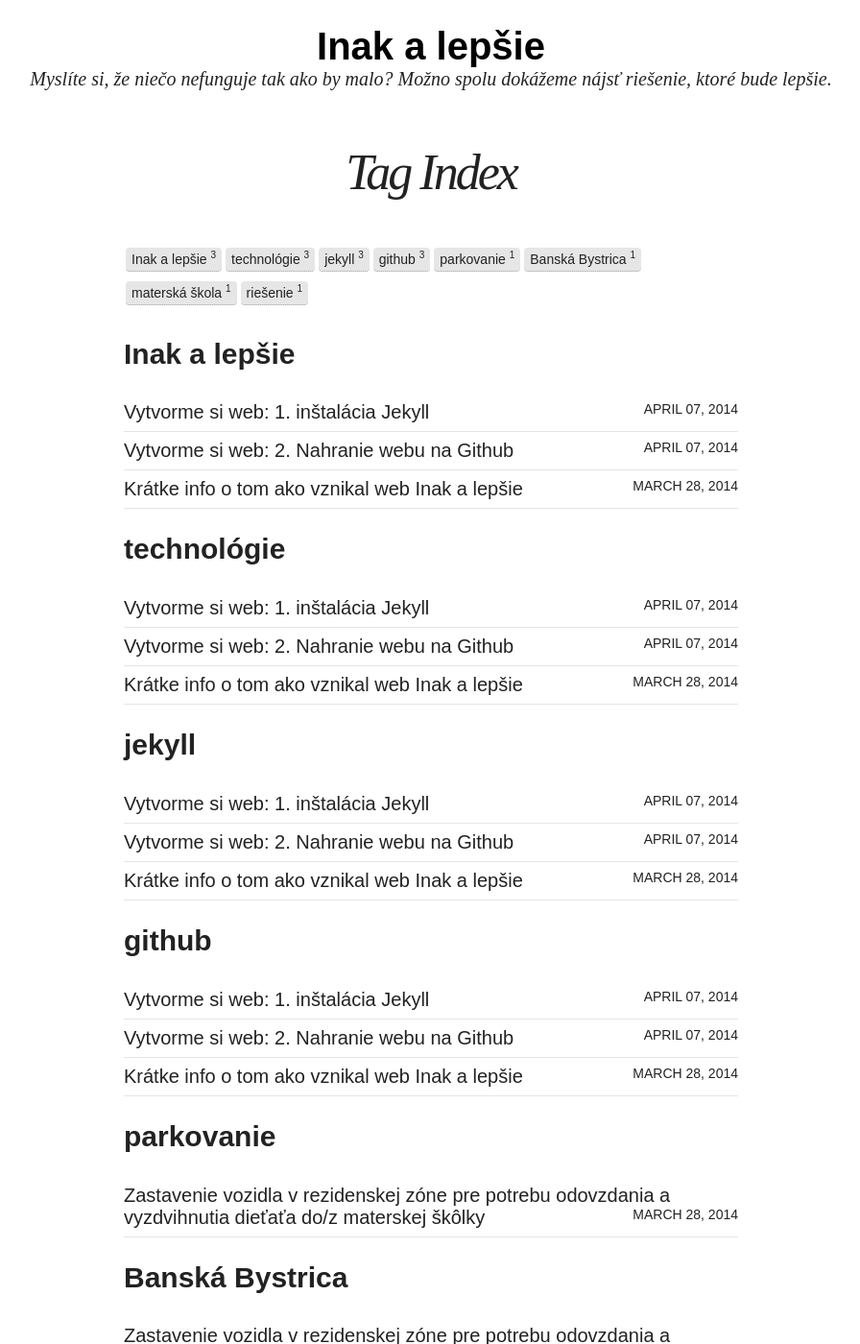
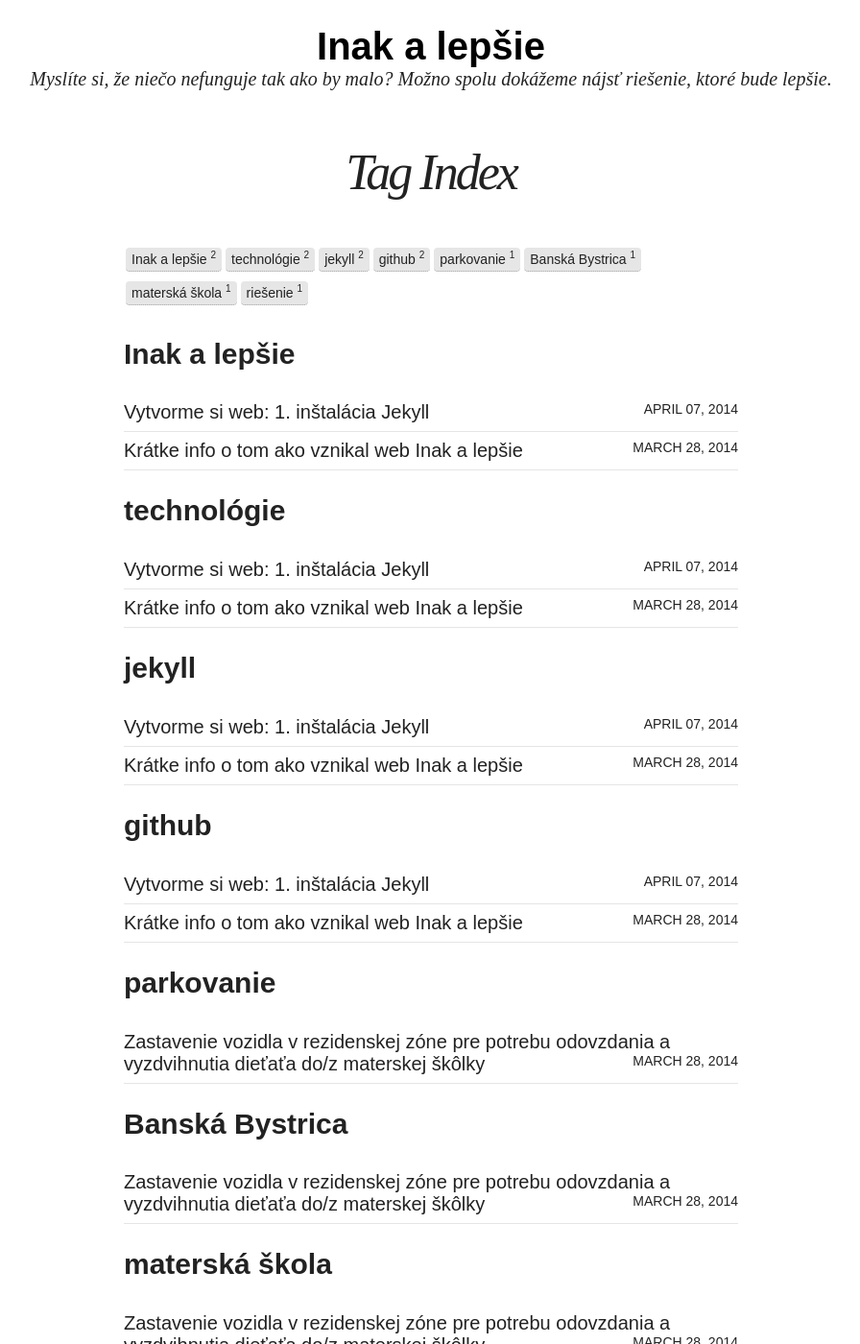
Before and after one commit to belonet/inakalepsie.github.com, a Jekyll site: the page built from tags.html, in a window 1280 px wide and 1400 px high, scrolled down 301 px. Shown: the whole window at 96% size, without its empty margins (191-1087 px from the left). Built offline with Jekyll 4.4.1, drawn with Linux system fonts in a browser that asks for light colours; nearby versions of some CDN libraries; some of the changed lines change nothing that is shown.

```diff
--- a/_posts/2014-04-07-vytvorme-si-free-web-blog-github-pages.md
+++ /dev/null
@@ -1,247 +0,0 @@
----
-layout: post
-title: "Vytvorme si web: 2. Nahranie webu na Github"
-description: "O tom ako rýchlo a jednoducho vytvoriť statický web bez finančných nákladov: 2. Nahranie webu na Github"
-modified: 2014-04-07
-tags: [Inak a lepšie, technológie, jekyll, github]
-comments: true
-share: true
-image:
-  feature: header_tvorba_webu.jpg
-#  feature: headerImgParkovanie.png
-  credit: Kresby Kristianko Belopotočan, 2013 - Slnečná sústava, Slnko, Na pláži
-  creditlink: https://www.flickr.com/photos/belonet/sets/72157643281223573/
----
-
-<section id="table-of-contents" class="toc">
-  <header>
-    <h3>Obsah</h3>
-  </header>
-<div id="drawer" markdown="1">
-*  Auto generated table of contents
-{:toc}
-</div>
-</section><!-- /#table-of-contents -->
-
-Ak nie si este na Github zaregistrovany  - nic jednoduchsie - zaregistrujeme sa na nasledovne linke: https://github.com/join
-
-
-
-
-V príspevku [Krátke info o tom ako vznikal web Inak a lepšie](/o-webe/) som načrtol aké technologie a služby som použil pri vytváran9 tohto webu.
-
-Možno by niekoho zaujímali aj detaily a rád by si vytvoril niečo podobné, svoje ale nevie ako. Preto som sa rozhodol, že spravím krátky "How to" ako si vytvoriť web podobný totu čo tu práve čítate:-)
-
-## Na úvod
-
-[Jekyll](http://jekyllrb.com/) je framework, ktorý umožňuje pretransformovať plain text do statickej webovej stránky, blogu.
-
-Pre jednoduchosť a možnosť ísť "krok za krokom" podľa tohto "how to" som sa rozhodol, že pre inštaláciu použijem službu [koding.com](https://koding.com/R/pbelopotocan) s nainštalovaným Ubuntu 13.04. (samozrejme, kto chce ten si to može všetko nainštalovať priamo na svoje PC, ale pravdu povediac tá virtulána mašina má svoje výhody a nie je ich málo.:-))
-
-
-Pre samotnú inštaláciu Jekyll-u je nutné mať na systéme nainštalované:
-
-* Ruby
-* RubyGems
-
-### Inštalácia Ruby
-
-Ruby - podporované OS platformy - Linux/UNIX , OS X, Windows
-
-samozrejme je možne nainštalovať si balíček Ruby alebo priamo skompilovať zdrojáky, možnosti je veľa, odporúčam pozrie ich oficiálnu stránku: [Ruby downloads](https://www.ruby-lang.org/en/downloads/)
-
-pre môj systém to je:
-
-{% highlight bash %}
-belo2@vm-0:~$ sudo apt-get install ruby
-{% endhighlight %}
-
-
-v prípade systému na [koding.com](https://koding.com/R/pbelopotocan), túto inštaláciu môžete preskočiť, ruby je predinštalované
-
-{% highlight bash %}
-belo2@vm-0:~$ ruby --version  d
-ruby 1.9.3p194 (2012-04-20 revision 35410) [x86_64-linux]
-{% endhighlight %}
-
-
-### Inštalácia RubyGems
-RubyGems - package management framework pre Ruby.
-
-Ak je potreba inštalácie postup je jednoduchý, viď [RubyGems download](http://rubygems.org/pages/download)
-
-v mojom prípade opäť predinštalované
-{% highlight bash %}
-belo2@vm-0:~$ gem --version
-1.8.23
-{% endhighlight %}
-
-
-### Inštalácia Jekyll
-Po úspešných inštaláciach z Ruby a RubyGem nainštalujem jekyll prostredníctvom RubyGem
-
-{% highlight bash %}
-belo2@vm-0:~$ sudo gem install jekyll
-Fetching: liquid-2.5.5.gem (100%)
-Fetching: fast-stemmer-1.0.2.gem (100%)
-Building native extensions.  This could take a while...
-Fetching: classifier-1.3.4.gem (100%)
-Fetching: rb-fsevent-0.9.4.gem (100%)
-Fetching: ffi-1.9.3.gem (100%)
-Building native extensions.  This could take a while...
-Fetching: rb-inotify-0.9.3.gem (100%)
-Fetching: rb-kqueue-0.2.2.gem (100%)
-Fetching: listen-1.3.1.gem (100%)
-Fetching: maruku-0.7.0.gem (100%)
-Fetching: yajl-ruby-1.1.0.gem (100%)
-Building native extensions.  This could take a while...
-Fetching: posix-spawn-0.3.8.gem (100%)
-Building native extensions.  This could take a while...
-Fetching: pygments.rb-0.5.4.gem (100%)
-Fetching: highline-1.6.21.gem (100%)
-Fetching: commander-4.1.6.gem (100%)
-Fetching: safe_yaml-1.0.1.gem (100%)
-Fetching: colorator-0.1.gem (100%)
-Fetching: redcarpet-2.3.0.gem (100%)
-Building native extensions.  This could take a while...
-Fetching: blankslate-2.1.2.4.gem (100%)
-Fetching: parslet-1.5.0.gem (100%)
-Fetching: toml-0.1.1.gem (100%)
-Fetching: jekyll-1.5.1.gem (100%)
-Successfully installed liquid-2.5.5
-Successfully installed fast-stemmer-1.0.2
-Successfully installed classifier-1.3.4
-Successfully installed rb-fsevent-0.9.4
-Successfully installed ffi-1.9.3
-Successfully installed rb-inotify-0.9.3
-Successfully installed rb-kqueue-0.2.2
-Successfully installed listen-1.3.1
-Successfully installed maruku-0.7.0
-Successfully installed yajl-ruby-1.1.0
-Successfully installed posix-spawn-0.3.8
-Successfully installed pygments.rb-0.5.4
-Successfully installed highline-1.6.21
-Successfully installed commander-4.1.6
-Successfully installed safe_yaml-1.0.1
-Successfully installed colorator-0.1
-Successfully installed redcarpet-2.3.0
-Successfully installed blankslate-2.1.2.4
-Successfully installed parslet-1.5.0
-Successfully installed toml-0.1.1
-Successfully installed jekyll-1.5.1
-21 gems installed
-Installing ri documentation for liquid-2.5.5...
-Installing ri documentation for fast-stemmer-1.0.2...
-Installing ri documentation for classifier-1.3.4...
-Installing ri documentation for rb-fsevent-0.9.4...
-Installing ri documentation for ffi-1.9.3...
-Enclosing class/module 'moduleFFI' for class Function not known
-Enclosing class/module 'rbffi_StructLayoutClass' for class CharArray not known
-Enclosing class/module "rbffi_StructLayoutCharArrayClass" for alias to_str to_s not known
-Installing ri documentation for rb-inotify-0.9.3...
-Installing ri documentation for rb-kqueue-0.2.2...
-Installing ri documentation for listen-1.3.1...
-Installing ri documentation for maruku-0.7.0...
-Installing ri documentation for yajl-ruby-1.1.0...
-Installing ri documentation for posix-spawn-0.3.8...
-Installing ri documentation for pygments.rb-0.5.4...
-Installing ri documentation for highline-1.6.21...
-Installing ri documentation for commander-4.1.6...
-Installing ri documentation for safe_yaml-1.0.1...
-Installing ri documentation for colorator-0.1...
-Installing ri documentation for redcarpet-2.3.0...
-Installing ri documentation for blankslate-2.1.2.4...
-Installing ri documentation for parslet-1.5.0...
-Installing ri documentation for toml-0.1.1...
-Installing ri documentation for jekyll-1.5.1...
-Installing RDoc documentation for liquid-2.5.5...
-Installing RDoc documentation for fast-stemmer-1.0.2...
-Installing RDoc documentation for classifier-1.3.4...
-Installing RDoc documentation for rb-fsevent-0.9.4...
-Installing RDoc documentation for ffi-1.9.3...
-Enclosing class/module 'moduleFFI' for class Function not known
-Enclosing class/module 'rbffi_StructLayoutClass' for class CharArray not known
-Enclosing class/module "rbffi_StructLayoutCharArrayClass" for alias to_str to_s not known
-Installing RDoc documentation for rb-inotify-0.9.3...
-Installing RDoc documentation for rb-kqueue-0.2.2...
-Installing RDoc documentation for listen-1.3.1...
-Installing RDoc documentation for maruku-0.7.0...
-Installing RDoc documentation for yajl-ruby-1.1.0...
-Installing RDoc documentation for posix-spawn-0.3.8...
-Installing RDoc documentation for pygments.rb-0.5.4...
-Installing RDoc documentation for highline-1.6.21...
-Installing RDoc documentation for commander-4.1.6...
-Installing RDoc documentation for safe_yaml-1.0.1...
-Installing RDoc documentation for colorator-0.1...
-Installing RDoc documentation for redcarpet-2.3.0...
-Installing RDoc documentation for blankslate-2.1.2.4...
-Installing RDoc documentation for parslet-1.5.0...
-Installing RDoc documentation for toml-0.1.1...
-Installing RDoc documentation for jekyll-1.5.1...
-
-{% endhighlight %}
-
-
-Ak sa počas inštalacie neobjavili žiadne chyby s inštaláciou sme hotový:-)
-
-Pre kontrolu si možeme dať vypísať verziu práve nainštalovaného Jekyll.
-{% highlight bash %}
-belo2@vm-0:~$ jekyll --version
-jekyll 1.5.1
-{% endhighlight %}
-
-
-
-## Prvá web stránka
-
-V domovskom adresari si vytvoríme nový adresár, kde umiestnime našu prvú testovaciu/ilustračnú stránku.
-
-(vytvorenie adresára a presunutie sa do neho)
-{% highlight bash %}
-belo2@vm-0:~$ mkdir helloworld && cd $_
-belo2@vm-0:~/helloworld
-{% endhighlight %}
-
-vytvoríme súbor index.html (príkaz touch nám vytvori iba prázdny súbor)
-
-{% highlight bash %}
-belo2@vm-0:~/helloworld touch index.html
-{% endhighlight %}
-
-následne treba do súboru index.html vložiť nasledovný obsah
-{% highlight html %}
-<html>
-<header><title>This is title</title></header>
-<body>
-Hello world
-</body>
-</html>{% endhighlight %}
-
-
-{% highlight bash %}
-belo2@vm-0:~/helloworld vi index.html
-{% endhighlight %}
-
-(po "odklepnutí" príkazu sa vo vi prepneme do režimu "vkladania" napísaním "i", následne vložíme skopirovaný html text, ak sme skončili klikneme na ESC a následne súbor uložíme cez ":wq!" alebo SHIFT ZZ)
-
-
-Týmto sme dospeli k záverečnemú kroku. V adresati, kde sme vytvorili súbor index.html spustíme príkaz:
-
-{% highlight bash %}
-belo2@vm-0:~/helloworld jekyll serve --watch
-Configuration file: none
-            Source: /home/belo2/helloworld
-       Destination: /home/belo2/helloworld/_site
-      Generating... done.
- Auto-regeneration: enabled
-    Server address: http://0.0.0.0:4000
-  Server running... press ctrl-c to stop.
-{% endhighlight %}
-
-
-Teraz už len zadať do webového prehliadača URL: **http://belo2.kd.io:4000/**
-(samozrejme belo2 nahradiť svojim vlastným užívatelským menom)
-
-V ďaľšom dieli si ukážeme ako si umiestniť svoj web na službe [Github](http://www.github.com).
-
-<br><br>
--- a/_posts/2014-04-07-vytvorme-si-free-web-blog-instalacia-jekyll.md
+++ b/_posts/2014-04-07-vytvorme-si-free-web-blog-instalacia-jekyll.md
@@ -2,7 +2,7 @@
 layout: post
 title: "Vytvorme si web: 1. inštalácia Jekyll"
 description: "O tom ako rýchlo a jednoducho vytvoriť statický web bez finančných nákladov: 1. inštalácia Jekyll"
-modified: 2014-04-07
+modified: 2014-04-06
 tags: [Inak a lepšie, technológie, jekyll, github]
 comments: true
 share: true
```
